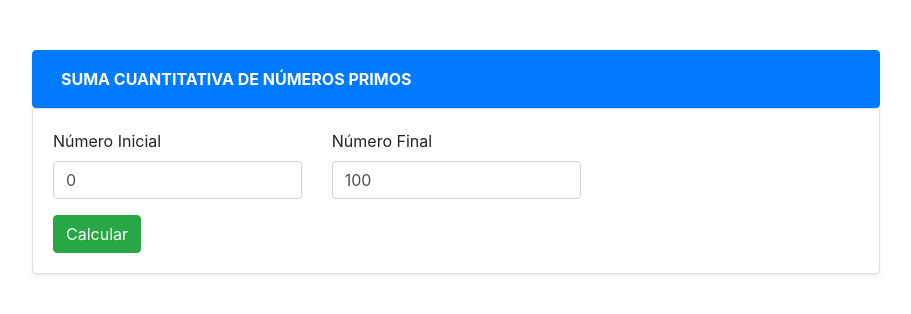
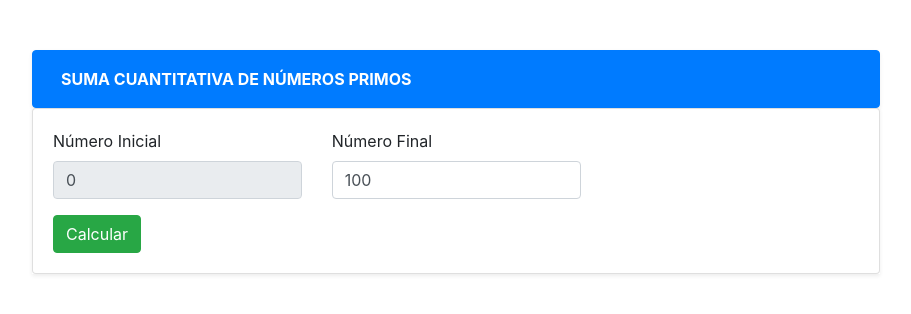
Before and after one commit to xepe10/devchallenge, a plain HTML site: page index.html in a window 1280 px wide. Shown: the whole page, without its empty margins (96-1007 px from the left). Drawn offline with Linux system fonts and the light colour scheme.

Commit message:
disabled campo inicio

```diff
--- a/index.html
+++ b/index.html
@@ -32,7 +32,7 @@
                     <div class="col-md-4">
                     <div class="form-group">
                         <label for="exampleInputEmail1">Número Inicial</label>
-                        <input type="text" class="form-control" value="0" placeholder="Número Inicial" id="id_inicio" required>
+                        <input type="text" class="form-control" value="0" placeholder="Número Inicial" id="id_inicio" disabled>
                     </div>
                     </div>
                     <div class="col-md-4">
```
